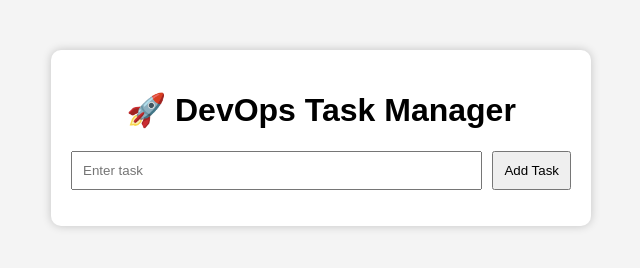
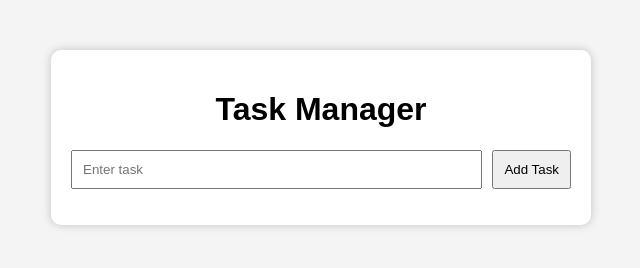
Before and after one commit to bsudarshan7/nodejs-cicd-project, a website: page public/index.html in a window 1280 px wide. Shown: the whole page, without its empty margins (319-959 px from the left). Drawn offline with Linux system fonts and the light colour scheme; no server answers.

Commit message:
Test auto deploy

```diff
--- a/public/index.html
+++ b/public/index.html
@@ -8,7 +8,7 @@
 
 <div class="container">
 
-    <h1>🚀 DevOps Task Manager</h1>
+    <h1> Task Manager</h1>
 
     <div class="task-form">
         <input type="text" id="taskInput" placeholder="Enter task">
```
